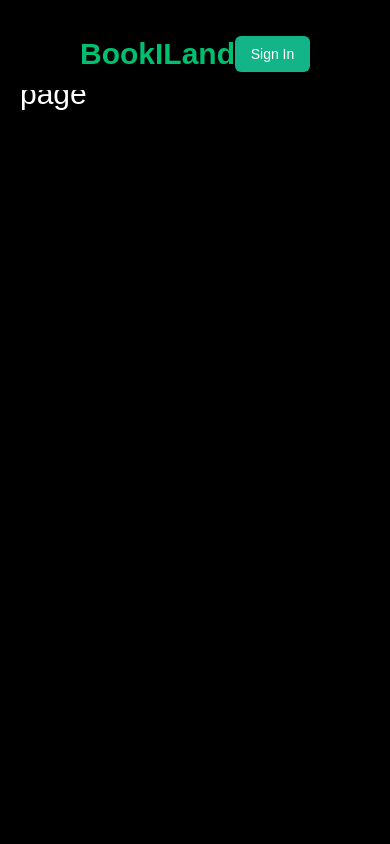
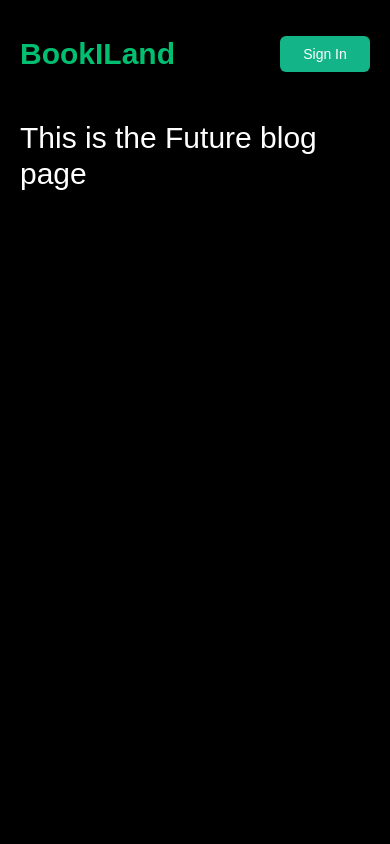
Before and after one commit to JordyBukondaTshibangu/BookILand, a Nuxt app: page /blogs in a window 390 px wide. Shown: the top 844 px of the page. Built offline with nearby package versions, Linux system fonts and the light colour scheme.

Commit message:
style : margin fix

```diff
--- a/components/ui/TheHeader.vue
+++ b/components/ui/TheHeader.vue
@@ -1,6 +1,6 @@
 <template>
   <header class="w-full fixed bg-black shadow-sm h-[90px] py-4 z-10">
-    <nav class="flex justify-between items-center px-20 py-5">
+    <nav class="flex justify-between items-center px-5 lg:px-20 py-5">
       <div class="text-3xl font-bold text-green">
         <nuxt-link to="/">BookILand</nuxt-link>
       </div>
--- a/pages/blogs.vue
+++ b/pages/blogs/index.vue
@@ -1,5 +1,5 @@
 <template>
-  <section>
+  <section class="mt-20">
     <h1 class="text-white text-3xl">This is the Future blog page</h1>
   </section>
 </template>
--- a/pages/login.vue
+++ b/pages/login.vue
@@ -1,6 +1,6 @@
 <template>
   <section class="text-white pt-32 sm:pt-40">
-    <form class="sm:w-2/5 mx-auto flex flex-col gap-5">
+    <form class="sm:w-3/4 lg:w-2/5 mx-auto flex flex-col gap-5">
       <h1 class="heading-h1 text-white">Sign In</h1>
       <div class="input-group">
         <label for="email" class="custom-label">Email</label>
--- a/pages/register.vue
+++ b/pages/register.vue
@@ -1,6 +1,6 @@
 <template>
   <section class="text-white pt-32 sm:pt-40">
-    <form class="sm:w-2/5 mx-auto flex flex-col gap-5">
+    <form class="sm:w-3/4 lg:w-2/5 mx-auto flex flex-col gap-5">
       <div v-show="currentIndex === 1" class="flex flex-col gap-5">
         <h1 class="heading-h1 text-white">Sign up</h1>
         <p class="heading-2">Create a password to start your membership</p>
```
